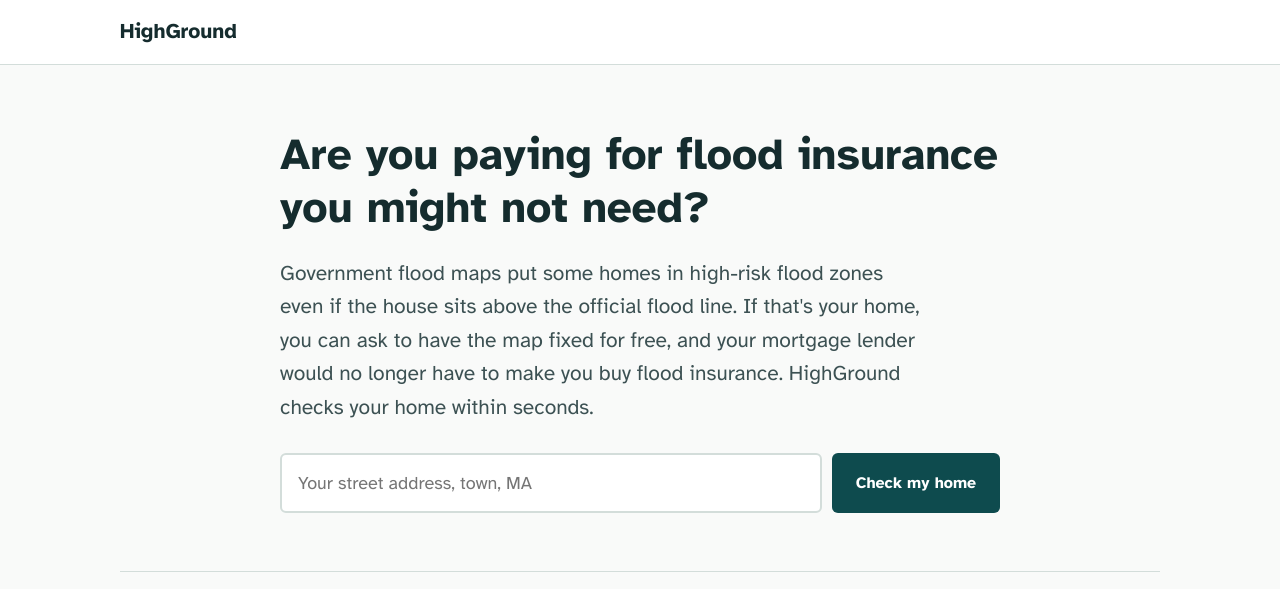
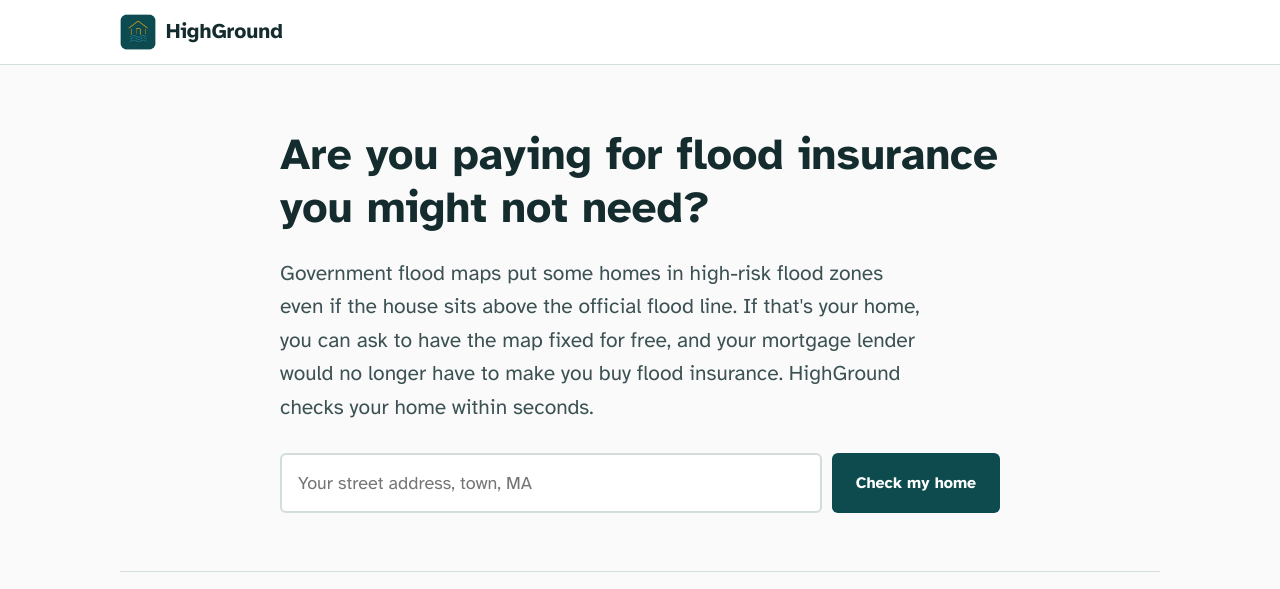
Before and after one commit to jay-karani/HighGround, a plain HTML site: page index.html in a window 1280 px wide. Shown: the top 589 px of the page. Drawn offline with nearby package versions, Linux system fonts and the light colour scheme.

Commit message:
Added logo to header

```diff
--- a/css/styles.css
+++ b/css/styles.css
@@ -82,7 +82,9 @@ a { color: var(--brand-2); }
 /* Header */
 .site-header { background: var(--surface); border-bottom: 1px solid var(--line); }
 .header-row { display: flex; align-items: center; gap: 20px; height: 64px; }
-.brand { font-weight: 700; font-size: var(--fs-lg); color: var(--ink); text-decoration: none; }
+.brand { display: flex; align-items: center; gap: 10px; font-weight: 700; font-size: var(--fs-lg); color: var(--ink); text-decoration: none; }
+.brand-logo { width: 36px; height: 36px; display: block; }
+
 
 /* Hero */
 .hero { padding: 64px 0 40px; }
--- a/index.html
+++ b/index.html
@@ -1,6 +1,7 @@
 <!DOCTYPE html>
 <html lang="en">
 <head>
+    <link rel="icon" href="images/logo.png">
     <meta charset="UTF-8">
     <meta name="viewport" content="width=device-width, initial-scale=1.0">
     <meta name="description" content = "Check if your home sits above the official FEMA flood levels, and fill out the free map-correction paperwork.">
@@ -23,6 +24,7 @@
     <header class="site-header">
         <div class="wrap header-row">
             <a class="brand" href="#check">
+                <img class="brand-logo" src="images/logo.png" alt="HighGround logo" width="36" height="36">
                 <span>HighGround</span>
             </a>
         </div>
```
Also changed, not shown: images/logo.png (added).
